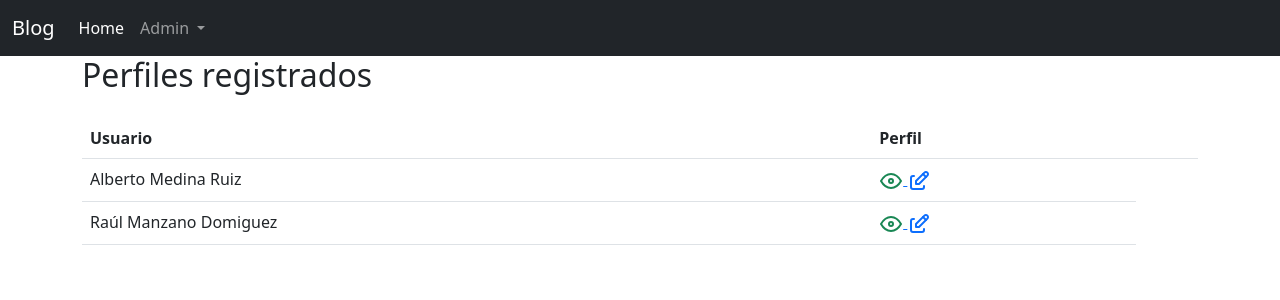
After one commit to jorgeald77/coderhouse-proyecto-blog, a Django app: page /profiles/listar in a window 1280 px wide. The commit adds this page. Shown: the top 300 px of the page. Run offline with Django 4.2, Linux system fonts and the light colour scheme; data comes from the database, SQL or seed files in the repository; both versions use the stored data as it was after the commit; some libraries are stand-ins or nearby versions.

Commit message:
Se creo la funcionalidad para listar y mostrar el perfil de los usuarios

```diff
--- /dev/null
+++ b/blog/templates/profiles/list.html
@@ -0,0 +1,51 @@
+{% extends 'templates/app.html' %}
+
+{% block main %}
+<h2>Perfiles registrados</h2>
+
+<section class="mt-4">
+    <table class="table mt-4">
+        <thead>
+        <tr>
+            <th>Usuario</th>
+            <th>Perfil</th>
+            <th></th>
+        </tr>
+        </thead>
+        <tbody>
+        {% for profile in profiles %}
+        <tr>
+            <td>{{ profile.name }}</td>
+            <td>
+
+                <a href="{% url 'profile.show' profile.id %}" class="text-primary" role="button" disabled>
+                    <svg xmlns="http://www.w3.org/2000/svg" class="icon icon-tabler icon-tabler-eye text-success"
+                         width="24" height="24"
+                         viewBox="0 0 24 24" stroke-width="2" stroke="currentColor" fill="none" stroke-linecap="round"
+                         stroke-linejoin="round">
+                        <desc>Download more icon variants from https://tabler-icons.io/i/eye</desc>
+                        <path stroke="none" d="M0 0h24v24H0z" fill="none"></path>
+                        <circle cx="12" cy="12" r="2"></circle>
+                        <path d="M22 12c-2.667 4.667 -6 7 -10 7s-7.333 -2.333 -10 -7c2.667 -4.667 6 -7 10 -7s7.333 2.333 10 7"></path>
+                    </svg>
+                </a>
+
+                <a href="#" class="text-primary" role="button" disabled>
+                    <svg xmlns="http://www.w3.org/2000/svg" class="icon icon-tabler icon-tabler-edit" width="24"
+                         height="24" viewBox="0 0 24 24" stroke-width="2" stroke="currentColor" fill="none"
+                         stroke-linecap="round" stroke-linejoin="round">
+                        <desc>Download more icon variants from https://tabler-icons.io/i/edit</desc>
+                        <path stroke="none" d="M0 0h24v24H0z" fill="none"></path>
+                        <path d="M7 7h-1a2 2 0 0 0 -2 2v9a2 2 0 0 0 2 2h9a2 2 0 0 0 2 -2v-1"></path>
+                        <path d="M20.385 6.585a2.1 2.1 0 0 0 -2.97 -2.97l-8.415 8.385v3h3l8.385 -8.415z"></path>
+                        <path d="M16 5l3 3"></path>
+                    </svg>
+                </a>
+            </td>
+        </tr>
+        {% endfor %}
+        </tbody>
+    </table>
+</section>
+
+{% endblock %}
--- a/blog/templates/templates/nav.html
+++ b/blog/templates/templates/nav.html
@@ -21,7 +21,7 @@
                     <ul class="dropdown-menu" aria-labelledby="navbarDropdownMenuLink">
                         <li><a class="dropdown-item" href="{% url 'category.list' %}">Categorías</a></li>
                         <li><a class="dropdown-item" href="{% url 'post.list' %}">Publicaciones</a></li>
-                        <li><a class="dropdown-item" href="#">Usuarios</a></li>
+                        <li><a class="dropdown-item" href="{% url 'profile.list' %}">Usuarios</a></li>
                     </ul>
                 </li>
             </ul>
--- a/blog/urls.py
+++ b/blog/urls.py
@@ -3,10 +3,14 @@ from . import views
 
 urlpatterns = [
     path('', views.index, name='home'),
+
     path('posts/<int:pk>', views.post_show, name='post.show'),
     path('posts/listar', views.post_list, name='post.list'),
     path('posts/crear', views.post_create, name='post.create'),
 
     path('categories/listar', views.category_list, name='category.list'),
     path('categories/crear', views.category_create, name='category.create'),
+
+    path('profiles/listar', views.profile_list, name='profile.list'),
+    path('profiles/<int:pk>', views.profile_show, name='profile.show'),
 ]
--- a/blog/views.py
+++ b/blog/views.py
@@ -1,9 +1,10 @@
+from django.contrib.auth.models import User
 from django.shortcuts import render
 from django.http import HttpResponse, HttpResponseRedirect
 
 # Home Blog
 from blog.forms import PostCreateForm, CategoryCreateForm
-from blog.models import Post, Category
+from blog.models import Post, Category, Profile
 
 
 def index(request):
@@ -64,22 +65,16 @@ def category_delete(request):
     pass
 
 
-# Users: List, Show, Create, Edit, Delete
-def user_list(request):
-    return HttpResponse("List Users")
+# Profile: List, Show, Create, Edit, Delete
+def profile_list(request):
+    profiles = Profile.objects.prefetch_related('user').all()
+    return render(request, 'profiles/list.html', {'profiles': profiles})
 
 
-def user_create(request):
-    return HttpResponse("Create User")
+def profile_show(request, pk: int):
+    profile = Profile.objects.get(pk=pk)
+    return render(request, "profiles/show.html", {'profile': profile})
 
 
-def user_show(request):
-    return HttpResponse("Show User")
-
-
-def user_edit(request):
-    pass
-
-
-def user_delete(request):
-    pass
+def profile_edit(request):
+    return HttpResponse("Editar perfil del usuario")
```
Also changed, not shown: blog/templates/profiles/show.html (added, +17 -0 lines), db.sqlite3.
